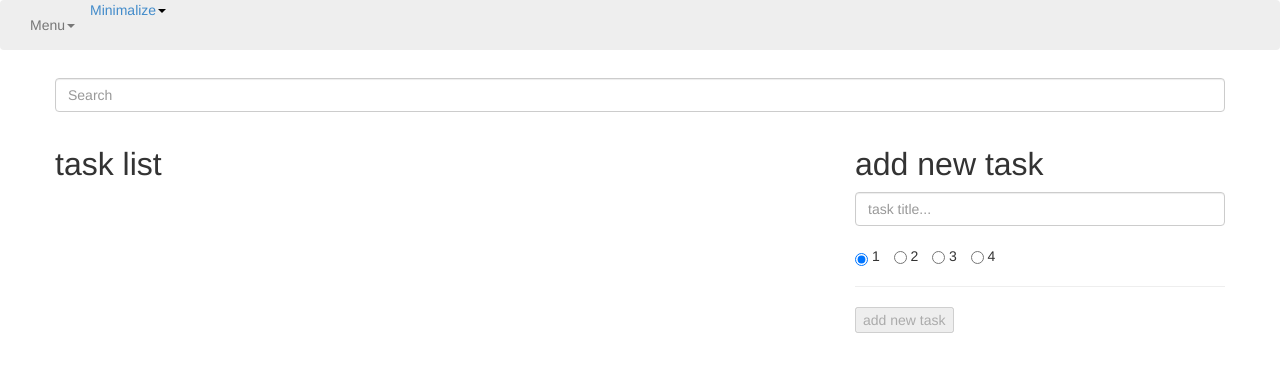
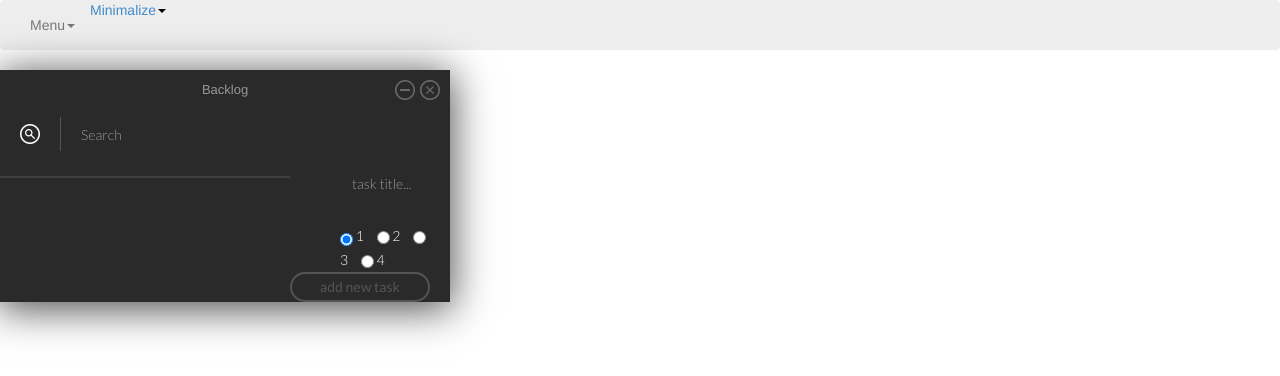
Before and after one commit to godot/poromodoromodo, a website: page app/index.html at #/tasks in a window 1280 px wide. Drawn offline with Linux system fonts and the light colour scheme; files that its build step writes are made by us from their sources.

Commit message:
Add style to backlog

```diff
--- a/app/tasks/tasks.html
+++ b/app/tasks/tasks.html
@@ -1,14 +1,21 @@
-<div class="container">
+<div class="container backlog">
+    <header>
+        <h1>Backlog</h1>
+        <ul class="top-buttons">
+            <li class="minimize">-</li>
+            <li class="close-timer">x</li>
+        </ul>
+    </header>
+
     <form class="navbar-form " role="search">
-        <div class="form-group">
+        <div class="form-group search-form">
             <input type="text" class="form-control" placeholder="Search" ng-model="filter">
         </div>
     </form>
 
     <div class="row">
         <div class="col-lg-8">
-            <h2>task list</h2>
-            <ul class="styled" ui-sortable ng-model="tasks">
+            <ul class="styled task-list" ui-sortable ng-model="tasks">
                 <li ng-repeat="task in tasks | filter:filter">
                     {{task.title}} [{{task.length}}]
                     <span class="btn btn-danger" ng-click="start(task)">GO!</span>
@@ -17,16 +24,13 @@
         </div>
 
         <div class="col-lg-4">
-            <h2>add new task</h2>
-            <form ng-submit="add(task)" class="css-form" novalidate name="form">
+            <form ng-submit="add(task)" class="css-form new-task" novalidate name="form">
                 <input class="form-control" type="text" ng-model="task.title" placeholder="task title..." required/>
                 <br />
                 <input class="radio-inline" type="radio" ng-model="task.length" value="1" checked="checked"/> 1
                 <input class="radio-inline" type="radio" ng-model="task.length" value="2" /> 2
                 <input class="radio-inline" type="radio" ng-model="task.length" value="3" /> 3
                 <input class="radio-inline" type="radio" ng-model="task.length" value="4" /> 4
-
-                <hr />
                 <input class="input" type="submit" value="add new task" ng-disabled="form.$invalid"/>
             </form>
         </div>
--- a/css/style.css
+++ b/css/style.css
@@ -1,4 +1,149 @@
 @import url(http://fonts.googleapis.com/css?family=Lato:400,300,700);
+
+/** POMODORO **/
+
+.container {
+	font-size: 14px;
+	line-height: 24px;
+	font-family: 'Lato', sans-serif;
+	color: #fff;
+	font-weight: 300;
+	display: inline-block;
+	width: 390px;
+	min-height: 200px;
+	position: relative;
+	background-color: #2a2a2a;
+	-webkit-box-shadow: 0 5px 38px 2px rgba(0,0,0,.7);
+	-moz-box-shadow: 0 5px 38px 2px rgba(0,0,0,.7);
+	box-shadow: 0 5px 38px 2px rgba(0,0,0,.7);
+}
+
+header h1 {
+	text-align: center;
+	font-size: 13px;
+	line-height: 39px;
+	margin: 0;
+	font-weight: 300;
+	color: rgba(255,255,255,.51);
+}
+
+.top-buttons {
+	position: absolute;
+	top:10px;
+	right: 10px;
+	margin: 0;
+	padding: 0;
+	list-style: none;
+}
+
+.top-buttons li {
+	text-indent: -999em;
+	display: inline-block;
+	width: 20px;
+	height: 20px;
+	margin-left: 2px;
+	background: url("../img/buttons.png") 0 0;
+	opacity: 0.3;
+	-webkit-transtion: all 0.15s;
+	-moz-transtion: all 0.15s;
+	transition: all 0.15s;
+}
+
+.top-buttons li.close-timer {
+	background-position: 0 -23px;
+}
+
+.top-buttons li:hover {
+	opacity: 1;
+}
+
+
+
+/** BACKLOG **/
+
+.backlog {
+	width: 450px;
+}
+
+.backlog .search-form {
+	background: url("../img/buttons.png") no-repeat;
+	background-position: 20px -63px;
+	padding-left: 40px;
+}
+
+.backlog .search-form input[type=text] {
+	margin-left: 20px;
+	border-left: 1px solid rgba(255,255,255,0.2);
+	padding-left: 20px;
+	-webkit-border-radius: 0;
+	-moz-border-radius: 0;
+	border-radius: 0;
+}
+
+.backlog .task-list {
+	margin: 10px 0;
+	border: 1px solid rgba(255,255,255,.1);
+	border-right: 0;
+	border-left: 0;
+}
+
+.backlog .task-list li {
+	padding: 10px 90px 10px 0;
+	position: relative;
+}
+
+.backlog .task-list li span.btn {
+	position: absolute;
+	top: 5px;
+	right: 30px;
+}
+
+.backlog .new-task {
+	padding: 0 20px 20px;
+}
+
+.backlog input[type=text] {
+	background: none;
+	border: 0;
+	color: rgba(255,255,255,0.4);
+	outline-width: 0;
+	font-weight: 300;
+	-webkit-box-shadow: none;
+	-moz-box-shadow: none;
+	box-shadow: none;
+}
+
+.backlog input[type=text]:focus {
+	outline: 0;
+	-webkit-box-shadow: none;
+	-moz-box-shadow: none;
+	box-shadow: none;
+}
+
+.backlog input[type=submit] {
+	display: inline-block;
+	width: 140px;
+	height: 30px;
+	line-height: 22px;
+	float: right;
+	background: rgba(255,255,255,0);
+	color: rgba(255,255,255,0.2);
+	font-weight: normal;
+	text-align: center;
+	-webkit-border-radius: 15px;
+	-moz-border-radius: 15px;
+	border-radius: 15px;
+	border: solid 2px rgba(255,255,255,.2);
+	-webkit-transtion: all 0.15s;
+	-moz-transtion: all 0.15s;
+	transition: all 0.15s;
+}
+
+.backlog input[type=submit]:hover {
+	text-decoration: none;
+	background: rgba(255,255,255,.8);
+	color: rgba(51,51,51,.8);
+}
 
 /** TIMER **/
 
@@ -21,44 +166,6 @@
 	box-shadow: 0 5px 38px 2px rgba(0,0,0,.7);
 }
 
-.top-buttons {
-	position: absolute;
-	top:10px;
-	right: 10px;
-	margin: 0;
-	padding: 0;
-	list-style: none;
-}
-
-.top-buttons li {
-	text-indent: -999em;
-	display: inline-block;
-	width: 20px;
-	height: 20px;
-	margin-left: 2px;
-	background: url("../img/top-buttons.png") 0 0;
-	opacity: 0.3;
-	-webkit-transtion: all 0.15s;
-	-moz-transtion: all 0.15s;
-	transition: all 0.15s;
-}
-
-.top-buttons li.close-timer {
-	background-position: 0 20px;
-}
-
-.top-buttons li:hover {
-	opacity: 1;
-}
-
-header h1 {
-	text-align: center;
-	font-size: 13px;
-	line-height: 39px;
-	margin: 0;
-	font-weight: 300;
-	color: rgba(255,255,255,.51);
-}
 
 time {
 	font-size: 60px;
```
Also changed, not shown: app/timer/timer.html (+1 -1 lines), img/buttons.png (added), img/top-buttons.png (deleted).
